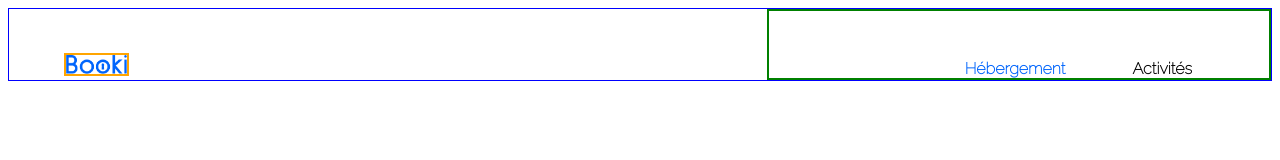
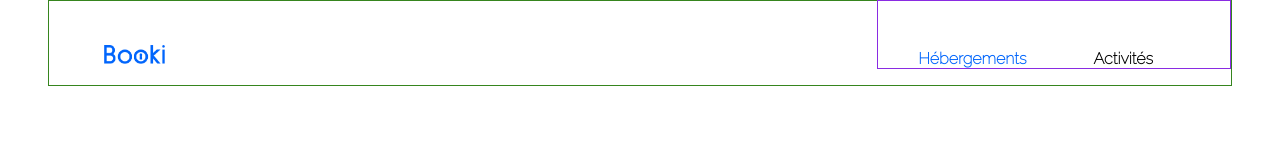
Before and after one commit to Manuel26190/Creer-la-page-d-accueil-d-une-agence-de-voyage-avec-HTML-et-CSS, a plain HTML site: page index.html in a window 1280 px wide. Drawn offline with Linux system fonts and the light colour scheme.

Commit message:
ajout html et css

```diff
--- a/index.html
+++ b/index.html
@@ -10,25 +10,27 @@
     <link rel="preconnect" href="https://fonts.googleapis.com"><link rel="preconnect" href="https://fonts.gstatic.com" crossorigin><link href="https://fonts.googleapis.com/css2?family=Raleway:wght@100&display=swap" rel="stylesheet">
 </head>
 <body>
-<!--Largeur de la page-->
-    <div id="bloc_page">
+
 
 <!--Header-->
         <header>
-            <div>
+            <div id="div_header">
                 <a><img id="logo_booki" src="images/Booki.png" alt="logo_Booki"></a>
             </div>
 
 <!--Barre de navigation du header-->
 
             <nav id="nav_header">
-                <a id="hebergement" href="#"><strong>Hébergement</strong></a>
-                <a id="activites" href="#"><strong>Activités</strong></a>
+                <ul id="ul_nav">
+                    <li id="li_herb"><a id="hebergements" href="#"><strong>Hébergements</strong></a></li>
+                    <li id="li_act"><a id="activites" href="#"><strong>Activités</strong></a></li>
+                </ul>
             </nav>
-
         </header>
 
-    </div>
+
+
+
 
 </body>
 </html>
--- a/style.css
+++ b/style.css
@@ -1,8 +1,9 @@
 /*--Largeur de la page destop--*/
-#bloc_page{
+body{
     max-width: 1400px;
-
-    margin: auto;
+    margin: 0 auto;
+    padding: 0 3rem;
+    font-family: 'Raleway';
 }
 
 
@@ -10,7 +11,7 @@
 header{
     display: flex;
     justify-content: space-between;
-    border: 1px solid blue;
+    border: 1px solid rgb(54, 133, 30);
 }
 
 /*--Div logo booki--*/
@@ -19,57 +20,84 @@ header{
     height: 19px;
     margin-top: 44px;
     margin-left: 55px;
-    border: 2px solid orange;
+}
+
+/*--Nav Header--*/
+
+#ul_nav{
+
+    display: flex;
+    list-style-type: none;
+    margin-top: -1px;
+    border: 1px solid blueviolet;
+     }
+li:hover{
+    border: 1px solid red;
+    border-top: 2px solid #0065fc;
+    justify-content: center;
+}
+
+
+#hebergements{
+    display: block;
+    font-style: normal;
+    font-weight: 500;
+    font-size: 16px;
+    line-height: 19px;
+    color: #0065FC;
+    text-decoration: none;
+    padding: 48px 67px 0 0;
 
 
 }
 
-/*--Nav Header--*/
-#nav_header{
-    display: flex;
-    width: 500px;
-    text-decoration: none;
-    border: 2px solid green;
-    list-style-type: none;
-
-
-
- }
-
 
 #activites{
-    font-family: 'Raleway';
+    display: block;
     font-style: normal;
     font-weight: 400;
     font-size: 16px;
     line-height: 19px;
     color: #000000;
     text-decoration: none;
-    margin-top: 48px;
-    margin-right: 77px;
+    padding: 48px 77px 0 0;
+
+
 
 }
 
-#hebergement{
-    font-family: 'Raleway';
-    font-style: normal;
-    font-weight: 500;
-    font-size: 16px;
-    line-height: 19px;
-    color: #0065FC;
-    text-decoration: none;
-    margin-top: 48px;
-    margin-right: 67px;
-    margin-left: auto;
+
+
+
+
+/*--Responsive Tablette--*/
+@media screen and (min-width: 769px) and (max-width: 992px ) {
+    header{
+        background-color: #FFFFFF;
+    }
 
 }
 
+/*--Responsive Mobile--*/
 @media screen and (max-width: 768px){
     header{
     flex-direction: column;
     background: #FFFFFF;
+    }
+
+    #logo_booki{
+        display: block;
+        margin-left: auto;
+        margin-right: auto;
+    }
+
+    #nav_header{
+        width: 100%;
+        margin-left: auto;
+        margin-right: auto;
+    }
 
 
 
-    }
+
 }
```
